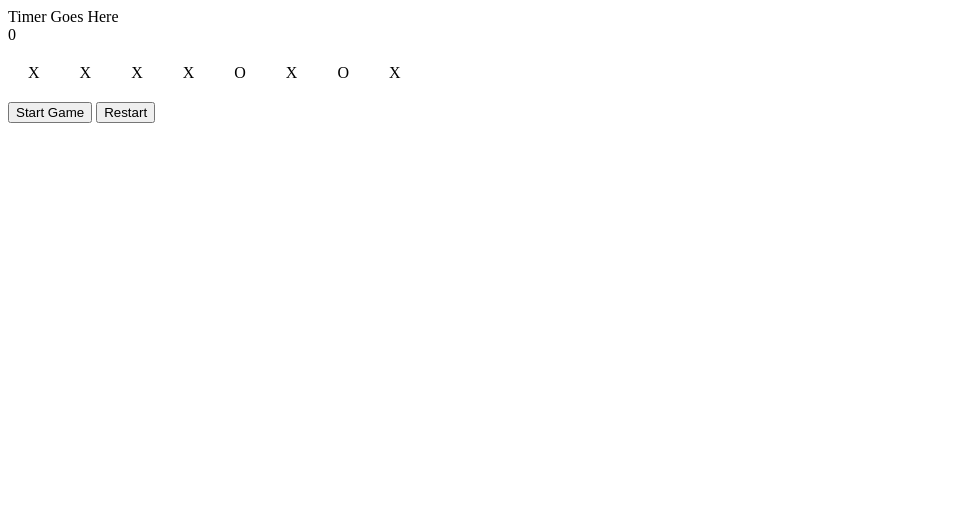
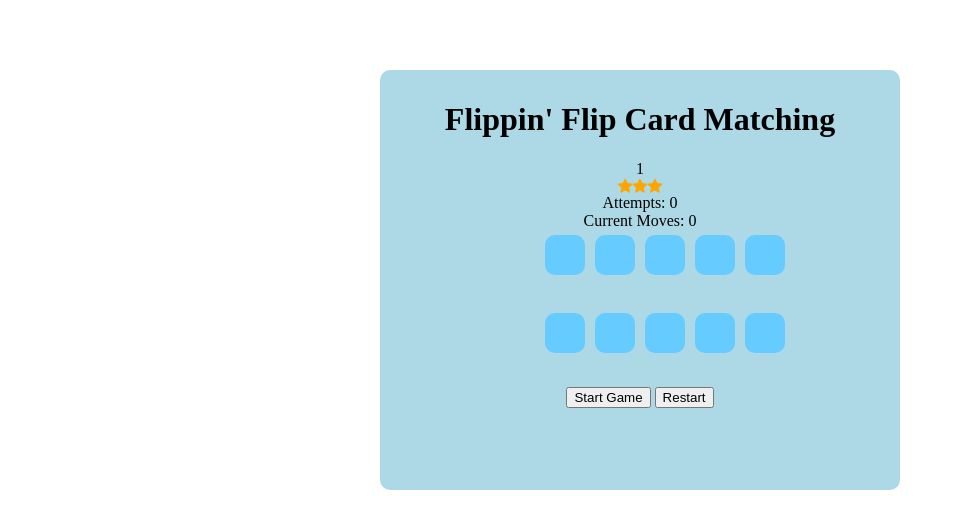
Before and after one commit to JimAlanMcB/flipcard, a plain HTML site: page index.html in a window 1280 px wide. Both pictures are taken after a click on the button "Start Game". Shown: the whole page, without its empty margins (0-955 px from the left). Drawn offline with nearby package versions, Linux system fonts and the light colour scheme.

Commit message:
basic functions complete

```diff
--- a/css/styles.css
+++ b/css/styles.css
@@ -1,9 +1,79 @@
-.card{
+/* .card {
     display: flex;
     padding: 20px;
     cursor: pointer;
+    min-width: 10px;
+} */
+
+/* .card:hover{
+    background-color: gray;
+} */
+
+.container {
+    margin-top: 5px;
 }
+
+.card {
+    /* position: relative; */
+    max-height: 40px;
+    max-width: 40px;
+    perspective: 30rem;
+    display: flex;
+    margin: 5px;
+    cursor: pointer;
+    min-width: 40px;
+}
+
+.front,
+.back {
+    border-radius: 10px;
+    position: absolute;
+    width: 100%;
+    height: 100%;
+    transition: transform .5s;
+    backface-visibility: hidden;
+}
+
+.front {
+    background-color: #66ccff;
+}
+
+.back {
+    background-color: #dd8800;
+    transform: rotateY(180deg);
+}
+
 .board {
+    position: relative;
     display: flex;
     flex-wrap: wrap;
+    max-width: 50%;
+    min-width: 50%;
+    max-height: 50%;
+    min-height: 20%;
+    text-align: center;
+    margin: auto;
+    padding-left: 10%;
 }
+
+.star-filled {
+    color: orange;
+    size: 200px;
+}
+
+.star-empty {
+    color: white;
+    border: 1px solid black;
+}
+
+main {
+    background-color: lightblue;
+    max-width: 500px;
+    min-height: 400px;
+    margin-top: 70px;
+    margin-left: auto;
+    margin-right: auto;
+    border-radius: 10px;
+    padding: 10px;
+    text-align: center;
+}
--- a/index.html
+++ b/index.html
@@ -1,35 +1,80 @@
 <html lang="en">
+
 <head>
     <meta charset="UTF-8">
     <meta name="viewport" content="width=device-width, initial-scale=1.0">
     <meta http-equiv="X-UA-Compatible" content="ie=edge">
     <link rel="stylesheet" href="css/styles.css">
     <script src="https://ajax.googleapis.com/ajax/libs/jquery/3.3.1/jquery.min.js"></script>
+    <link rel="stylesheet" href="https://cdnjs.cloudflare.com/ajax/libs/font-awesome/4.7.0/css/font-awesome.min.css">
     <title>Flippin' Flip Card</title>
 </head>
+
 <body>
 
     <main>
         <div class="container">
-<div class="timer">Timer Goes Here</div>
-<div class="star-rating">0</div>
+            <h1>Flippin' Flip Card Matching</h1>
+            <div class="timer">0:00</div>
+            <div class="star-rating">
+                <span class="fa fa-star star-filled"></span>
+                <span class="fa fa-star star-filled"></span>
+                <span class="fa fa-star star-filled"></span>
+            </div>
+            <div class="attempts">Attempts: 0</div>
+            <div class="moves">Current Moves : 0</div>
             <div class="board">
-    <div class="card">X</div>
-    <div class="card">O</div>
-    <div class="card">X</div>
-    <div class="card">O</div>
-    <div class="card">X</div>
-    <div class="card">O</div>
-    <div class="card">X</div>
-    <div class="card">O</div>
+
+                <div class="card">
+                    <div class="front"></div>
+                    <div class="back">X</div>
+                </div>
+                <div class="card">
+                    <div class="front"></div>
+                    <div class="back">X</div>
+                </div>
+                <div class="card">
+                    <div class="front"></div>
+                    <div class="back">X</div>
+                </div>
+                <div class="card">
+                    <div class="front"></div>
+                    <div class="back">X</div>
+                </div>
+                <div class="card">
+                    <div class="front"></div>
+                    <div class="back">X</div>
+                </div>
+                <div class="card">
+                    <div class="front"></div>
+                    <div class="back">X</div>
+                </div>
+                <div class="card">
+                    <div class="front"></div>
+                    <div class="back">X</div>
+                </div>
+                <div class="card">
+                    <div class="front"></div>
+                    <div class="back">X</div>
+                </div>
+                <div class="card">
+                    <div class="front"></div>
+                    <div class="back">X</div>
+                </div>
+                <div class="card">
+                        <div class="front"></div>
+                        <div class="back">X</div>
+                    </div>
+
 
 
             </div>
             <button class="start">Start Game</button>
-<button class="restart" id='restart'>Restart</button>
+            <button class="start">Restart</button>
         </div>
     </main>
 
     <script src="js/app.js"></script>
 </body>
+
 </html>
--- a/js/app.js
+++ b/js/app.js
@@ -1,38 +1,193 @@
 let choice = '';
 let choice2 = '';
 let gameStarted = false;
+let running = false;
 let attempts = 0;
+let moves = 0;
 let firstSelection;
 let secondSelection;
 
-starRatingAttempts = document.querySelector('.star-rating');
+let cardArray = [];
+cardArray = document.querySelectorAll('.back');
+
+
+let currentMoves = document.querySelector('.moves');
+let starRatingAttempts = document.querySelector('.attempts');
+let restart = document.querySelector('#restart');
 
 
 
-restart = document.getElementById('restart');
+$('.start').on('click', function () {
+
+    checkTimer();
+    fillStars();
+    randomizeCards();
+    startGame();
+
+});
+
+function startGame() {
+    attempts = 0;
+    moves = 0;
+    clearChoices();
+    currentMoves.innerHTML = 'Current Moves: ' + moves;
+    starRatingAttempts.innerHTML = 'Attempts: ' + attempts;
+    gameStarted = true;
+}
+
+// $('.front').on('click', function (e){
+//     flipCards(e.target);
+// });
+
+$('.card').on('click', function (e) {
+    console.log(e.target);
+
+    if (gameStarted) {
+        if ($(e.target).css('transform').length > 10) {
+
+            $(e.target).css('transform', '');
+            $(e.target).prev().css('transform', '');
+        } else
+            flipCards(e.target);
+        if (choice.length > 0) {
+            secondSelection = this.lastElementChild;
+            choice2 = this.lastElementChild.innerHTML;
+            console.log('Second Choice' + choice2)
+            checkWinner(secondSelection, firstSelection);
+        } else {
+            firstSelection = this.lastElementChild;
+            choice = this.lastElementChild.innerHTML;
+            console.log('First Choice' + choice);
+            return firstSelection;
+        }
+    } else {
+        alert('start the game first');
+    }
+});
+
+function flipCards(e) {
+
+    $(e).css('transform', 'rotateY(180deg)');
+    $(e.nextElementSibling).css('transform', 'rotateY(360deg)');
+}
+
+function checkWinner(firstSelection, secondSelection) {
+    if (firstSelection == secondSelection) {
+        setTimeout(clearChoices, 1000);
+        return;
+    }
+    if (choice === choice2) {
+        firstSelection.innerHTML = '';
+        secondSelection.innerHTML = '';
+        console.log(firstSelection + 'first selection div');
+        setTimeout(clearChoices, 1000);
+        moves += 1;
+        currentMoves.innerHTML = 'Current Moves: ' + moves;
+        if (moves === cardArray.length / 2) {
+            console.log('winner');
+            alert('winner winner chicken dinner');
+            running = false;
+            clearTimer();
+            return;
+            // stop timer
+            // show stars
+            // ask to restart game
+        }
+
+    } else {
+        attempts += 1;
+        setTimeout(clearChoices, 1000);
+        starRatingAttempts.innerHTML = 'Attempts: ' + attempts;
+        adjustStarRating(attempts);
+    }
+
+}
+
+function clearChoices() {
+
+    $('.back').css('transform', '');
+    $('.front').css('transform', '');
+    choice = '';
+    choice2 = '';
+}
+
+function adjustStarRating(attempts) {
+    let stars = document.querySelector('.star-filled');
+    if (attempts > 2) {
+        stars.remove();
+        // need to add multiple checks instead of just one.
+    }
+}
+
+function fillStars() {
+    for (var x = 0; x < 3; x++) {
+        $('.star-filled').remove();
+    }
+    for (var i = 0; i < 3; i++) {
+        $('.star-rating').append('<span class="fa fa-star star-filled"></span>');
+        console.log('test');
+    }
+}
 
 
-$('.start').on('click', function () {
-    //start timer
-    // reset all things
-    let cardArray = [];
-    cardArray = document.querySelectorAll('.card');
+function startTimer(duration, display) {
+    running = true;
+    let totalTimeView = document.querySelector('.timer');
+    var timer = duration * 0,
+        minutes,
+        seconds;
+
+    setInterval(function () {
+        minutes = parseInt(timer / 60, 10);
+        seconds = parseInt(timer % 60, 10);
+
+        minutes = minutes < 10 ? "0" + minutes : minutes;
+        if (minutes > 0) {
+            seconds = seconds < 10 ? "0" + seconds : seconds;
+        }
+        if (minutes < 1) {
+            totalTimeView.innerHTML = seconds;
+        } else {
+            totalTimeView.innerHTML = minutes + ":" + seconds; //showTimeView
+        } //debugger;
+
+        if (running == false) {
+            clearTimer();
+            return;
+        } else {
+            if (timer++ < 0) {
+                timer = duration;
+            }
+
+        }
+    }, 1000);
+
+}
+
+function clearTimer() {
+    for (var i = 1; i < 999999; i++) clearInterval(i);
+}
+
+function checkTimer() {
+    if (running) {
+        running = false;
+        clearTimer();
+    }
+    startTimer(60);
+};
 
 
+function randomizeCards() {
     let i = 0;
 
     cardArray.forEach(e => {
         let fillArray = (e) => {
 
-
-            //num = Math.floor(Math.random() * Math.floor(2));
             if (findRandom() % 2) {
                 e.innerHTML = "X";
-            }
-            else {
+            } else {
                 e.innerHTML = "O";
             }
-
             i++;
         };
 
@@ -41,59 +196,8 @@ $('.start').on('click', function () {
 
     function findRandom() {
 
-       let num = Math.floor(Math.random() * Math.floor(cardArray.length));
+        let num = Math.floor(Math.random() * Math.floor(cardArray.length));
 
-       return num;
+        return num;
     }
-
-    attempts = 0;
-    starRatingAttempts.innerHTML = attempts;
-    gameStarted = true;
-    console.log(gameStarted);
-    console.log('game started');
-});
-
-// let o = card.innerHTML;
-
-$('.card').on('click', function () {
-
-    if (gameStarted) {
-        if (choice.length > 0) {
-            secondSelection = this;
-            choice2 = this.innerHTML;
-            console.log('Second Choice' + choice2)
-            checkWinner(secondSelection, firstSelection);
-        } else {
-            firstSelection = this;
-            choice = this.innerHTML;
-            console.log('First Choice' + choice);
-            return firstSelection;
-        }
-    }
-});
-
-function checkWinner(firstSelection, secondSelection) {
-    if (choice === choice2) {
-        firstSelection.innerHTML = '';
-        secondSelection.innerHTML = '';
-        choice = '';
-        choice2 = '';
-    } else {
-        attempts += 1;
-        starRatingAttempts.innerHTML = attempts;
-        choice = '';
-        choice2 = '';
-        console.log('resetting cards');
-    }
-
 }
-
-
-
-
-restart.addEventListener('click', () => {
-    attempts = 0;
-    starRatingAttempts.innerHTML = attempts;
-    choice = '';
-    choice2 = '';
-});
```
Lines whose indentation alone changed are shown as unchanged.
